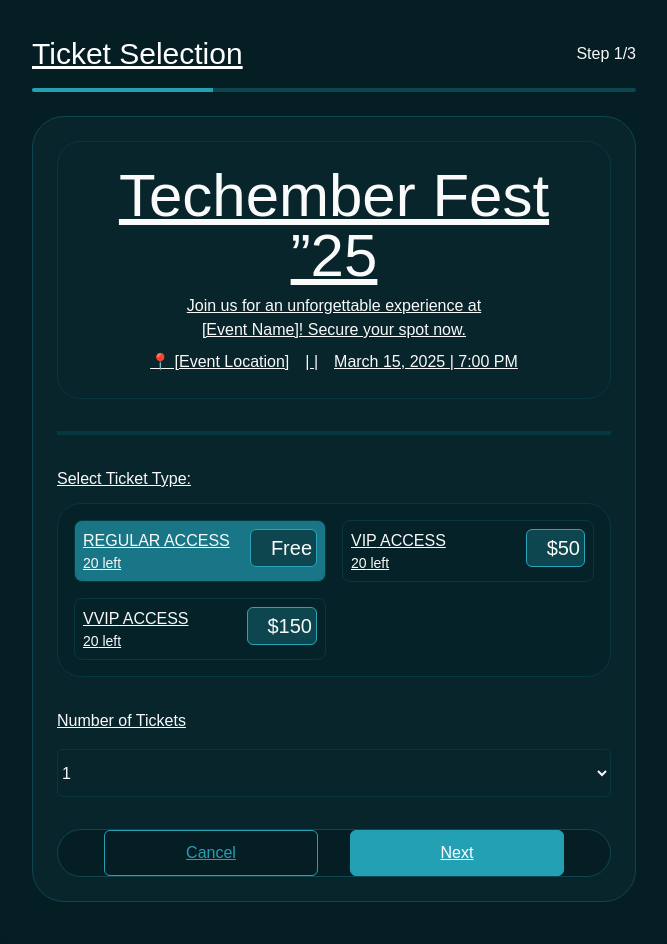
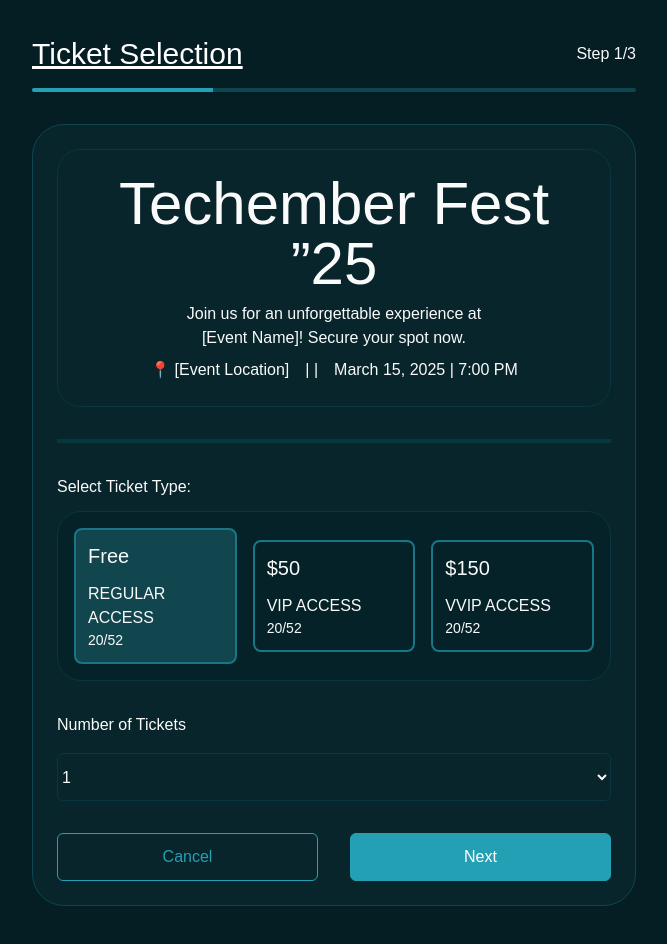
Before and after one commit to IdrisRoti/eventicz, a Next.js app: page / in a window 1280 px wide. Shown: the part 140-1084 px from the top of the page, without its empty margins (306-973 px from the left). Built offline with nearby package versions, Linux system fonts and the light colour scheme.

Commit message:
style: update Ticket selection UI

```diff
--- a/components/ticket-form/TicketForm.tsx
+++ b/components/ticket-form/TicketForm.tsx
@@ -14,11 +14,11 @@ const TicketForm = () => {
                 }}
                 className="h-full bg-[#24A0B5]" />
         </div>
-        <div className="mt-6 md:bg-[#08252B] md:border border-[#0E464F] rounded-[2rem] md:p-6">
+        <div className="mt-8 md:bg-[#08252B] md:border border-[#0E464F] rounded-[2rem] md:p-6">
             <TicketSelection />
-            <div className="md:bg-[#041E23] md:border border-[#0E464F] rounded-3xl md:h-12 flex flex-col md:flex-row justify-center items-center gap-4 md:gap-8 mt-8">
-                <button className="h-12 md:h-full max-md:w-full border border-[#24A0B5] text-[#24A0B5] underline w-[13.375rem] rounded-md">Cancel</button>
-                <button className="h-12 md:h-full max-md:w-full border border-[#24A0B5] text-white bg-[#24A0B5] underline w-[13.375rem] rounded-md">Next</button>
+            <div className="rounded-3xl md:h-12 flex flex-col md:flex-row justify-center items-center gap-4 md:gap-8 mt-8">
+                <button className="h-12 md:h-full w-full border border-[#24A0B5] text-[#24A0B5] rounded-md">Cancel</button>
+                <button className="h-12 md:h-full w-full border border-[#24A0B5] text-white bg-[#24A0B5] rounded-md">Next</button>
             </div>
         </div>
     </div>
--- a/components/ticket-form/TicketSelection.tsx
+++ b/components/ticket-form/TicketSelection.tsx
@@ -23,9 +23,9 @@ const TicketSelection = () => {
   return (
     <div>
             <section className='border border-borderLight rounded-3xl p-4 md:p-6 text-center text-textLight'>
-                <h2 className='text-5xl md:text-6xl underline'>Techember Fest ”25</h2>
-                <p className='text-sm md:text-base underline py-2 max-w-[21.25rem] mx-auto'>Join us for an unforgettable experience at [Event Name]! Secure your spot now.</p>
-                <div className="flex flex-col md:flex-row items-center justify-center gap-1 md:gap-4 underline max-md:mt-6">
+                <h2 className='text-5xl md:text-6xl '>Techember Fest ”25</h2>
+                <p className='text-sm md:text-base  py-2 max-w-[21.25rem] mx-auto'>Join us for an unforgettable experience at [Event Name]! Secure your spot now.</p>
+                <div className="flex flex-col md:flex-row items-center justify-center gap-1 md:gap-4  max-md:mt-6">
                     <span>📍 [Event Location]</span>
                     <span className="hidden md:block">| |</span>
                     <span>March 15, 2025 | 7:00 PM</span>
@@ -33,24 +33,24 @@ const TicketSelection = () => {
             </section>
             <div className='bg-borderLight h-1 w-full my-8' />
             <section className="text-textLight">
-                <h3 className='text-textLight mb-3 underline'>Select Ticket Type:</h3>
-                <div className="grid grid-cols-2 items-center gap-4 p-4 border border-borderLight bg-[#052228] rounded-3xl">
+                <h3 className='text-textLight mb-3 '>Select Ticket Type:</h3>
+                <div className="grid grid-cols-3 items-center gap-4 p-4 border border-borderLight bg-[#052228] rounded-3xl">
                     {
                         ticketTypes.map(({id, type, price, amountLeft}) => {
-                            return <button
-                                className={`col-span-full md:col-span-1 border border-borderLight p-2 rounded-lg flex items-start justify-between gap-2 ${id === 1 && "bg-[#197686]"}`}
-                                key={id}>
-                                <div className="">
-                                    <p className="uppercase underline">{type} access</p>
-                                    <p className="text-sm w-fit underline">{amountLeft} left</p>
-                                </div>
-                                <div className="bg-[#0E464F] border border-[#2BA4B9] text-xl p-1 rounded-md pl-5">{price ? `$${price}` : "Free"}</div>
-                            </button>
+                            return (
+                                    <button
+                                        className={`col-span-full md:col-span-1 border-2 border-[#197686] p-3 rounded-lg text-left ${id === 1 && "bg-[#12464E] border-[#197686]"}`}
+                                        key={id}>
+                                            <div className="text-xl rounded-md mb-3">{price ? `$${price}` : "Free"}</div>
+                                            <p className="uppercase ">{type} access</p>
+                                            <p className="text-sm w-fit ">{amountLeft}/52</p>
+                                    </button>
+                            )
                         })
                     }
                 </div>
                 <div className="my-8 flex flex-col gap-2">
-                    <label htmlFor="Number of tickets" className='text-textLight mb-2 underline'> Number of Tickets</label>
+                    <label htmlFor="Number of tickets" className='text-textLight mb-2 '> Number of Tickets</label>
                     <select className="bg-transparent border border-borderLight w-full rounded-md h-12" name="" id="Number of tickets">
                         <option value="1">1</option>
                     </select>
```
